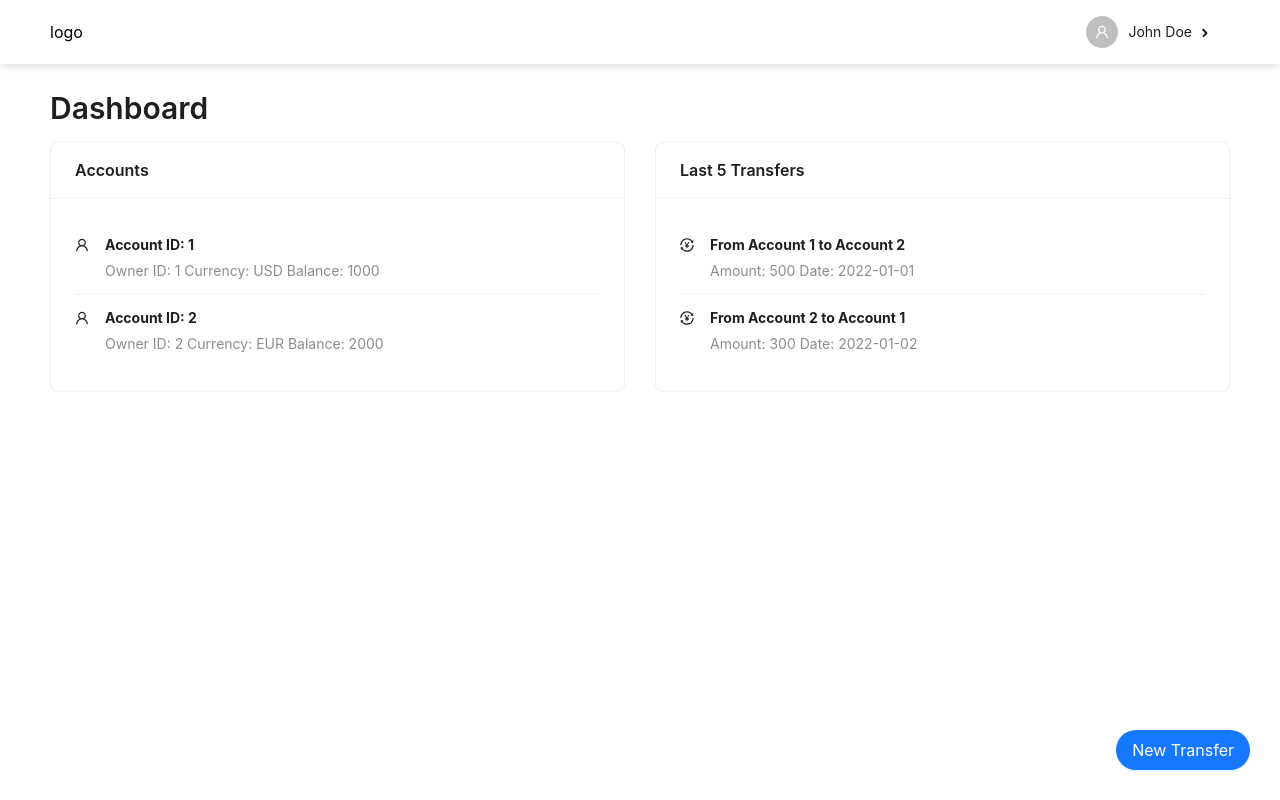
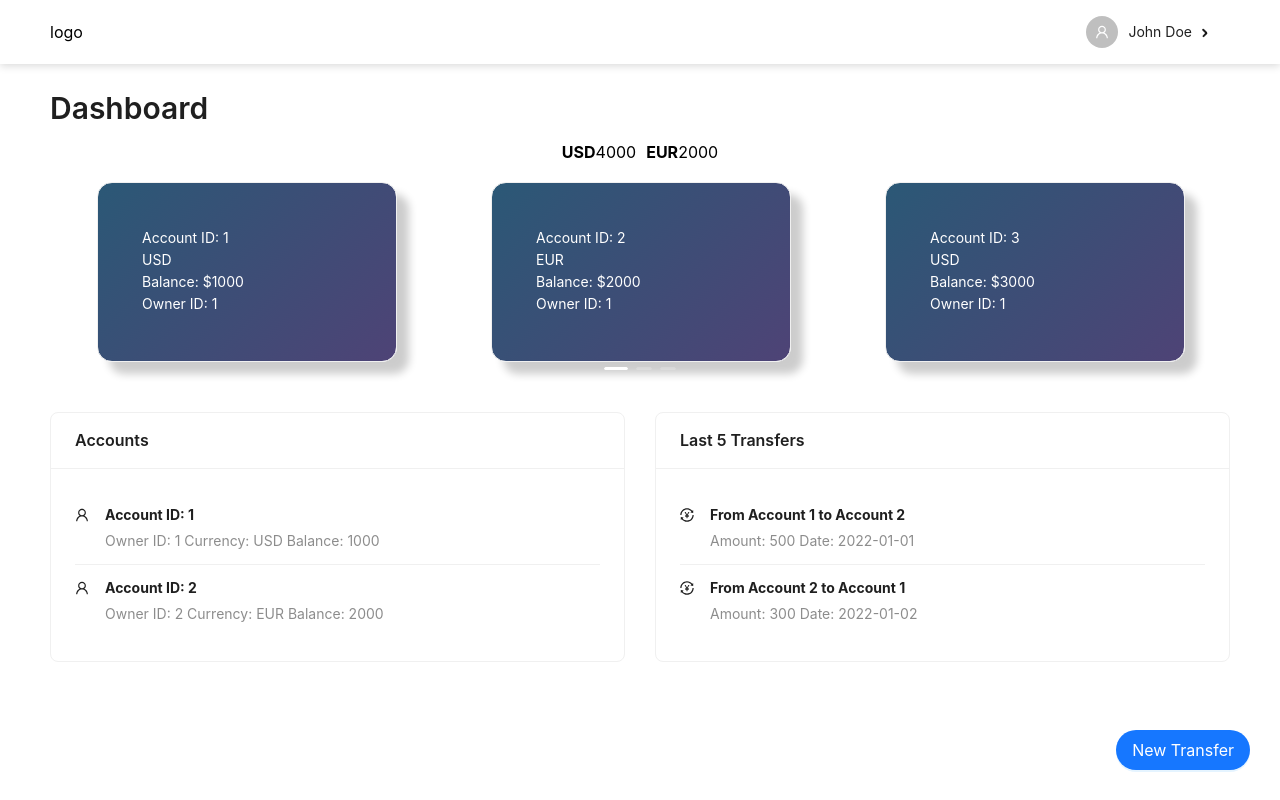
Before and after one commit to emg1990/bank-app, a React (Create React App) app: page / in a window 1280 px wide. Built offline with nearby package versions, Linux system fonts and the light colour scheme.

Commit message:
Adding personal accounts list

```diff
--- a/src/components/Home/Home.module.css
+++ b/src/components/Home/Home.module.css
@@ -1,3 +1,3 @@
-.container {
-  border: 1px solid #f0f0f0;
+.personalAccountsContainer {
+  margin-bottom: 30px;
 }
--- a/src/components/Home/Home.tsx
+++ b/src/components/Home/Home.tsx
@@ -2,6 +2,8 @@ import React from 'react';
 import { Card, Row, Col, Typography } from 'antd';
 import AccountsList from './AccountsList/AccountsList';
 import TransfersList from './TransfersList/TransfersList';
+import PersonalAccountsList from './PersonalAccountsList/PersonalAccountsList';
+import styles from './Home.module.css'
 
 const { Title } = Typography;
 
@@ -11,6 +13,9 @@ const Home: React.FC = () => {
   return (
     <>
       <Title level={2}>Dashboard</Title>
+      <div className={styles.personalAccountsContainer}>
+        <PersonalAccountsList />
+      </div>
       <Row gutter={[30, 30]}>
         <Col xs={24} md={12}>
           <Card title="Accounts" >
--- /dev/null
+++ b/src/components/Home/PersonalAccountsList/PersonalAccount/PersonalAccount.module.css
@@ -0,0 +1,22 @@
+.container {
+  display: flex;
+  justify-content: center;
+  height: 200px;
+}
+
+.cardContainer {
+  background: linear-gradient(135deg, #2b5876, #4e4376);
+  color: white;
+  border-radius: 15px;
+  padding: 20px;
+  width: 300px;
+  height: 180px;
+  box-shadow:
+    12px 12px 8px #00000033;
+}
+
+.cardContent {
+  display: flex;
+  flex-direction: column;
+  color: #fff;
+}
--- /dev/null
+++ b/src/components/Home/PersonalAccountsList/PersonalAccount/PersonalAccount.tsx
@@ -0,0 +1,25 @@
+import React from 'react';
+import { Card } from 'antd';
+import { IAccount } from '../../../types';
+import styles from './PersonalAccount.module.css';
+
+interface PersonalAccountProps {
+  account: IAccount;
+}
+
+const PersonalAccount: React.FC<PersonalAccountProps> = ({ account }) => {
+  return (
+    <div className={styles.container}>
+      <Card className={styles.cardContainer}>
+        <div className={styles.cardContent}>
+        <span>Account ID: {account.accountId}</span>
+        <span>{account.currency}</span>
+        <span>Balance: ${account.balance}</span>
+        <span>Owner ID: {account.ownerId}</span>
+        </div>
+      </Card>
+    </div>
+  );
+};
+
+export default PersonalAccount;
--- /dev/null
+++ b/src/components/Home/PersonalAccountsList/PersonalAccountsList.module.css
@@ -0,0 +1,12 @@
+.container {
+  display: flex;
+  flex-direction: column;
+  gap: 20px;
+}
+
+.balance {
+  display: flex;
+  flex-direction: row;
+  justify-content: center;
+  gap: 10px;
+}
--- /dev/null
+++ b/src/components/Home/PersonalAccountsList/PersonalAccountsList.tsx
@@ -0,0 +1,70 @@
+import React, { useEffect, useMemo, useState } from 'react';
+import { Carousel } from 'antd';
+import { IAccount } from '../../types';
+import PersonalAccount from './PersonalAccount/PersonalAccount';
+import useDimensions from '../../../hooks/useDimensions';
+import styles from './PersonalAccountsList.module.css'
+
+const PersonalAccounts = () => {
+  const [accounts, setAccounts] = useState<IAccount[]>([]);
+  const { width } = useDimensions();
+  useEffect(() => {
+    const mockAccounts: IAccount[] = [
+      {
+        accountId: 1,
+        ownerId: 1,
+        name: 'Account 1',
+        balance: 1000,
+        currency: 'USD'
+      },
+      {
+        accountId: 2,
+        ownerId: 1,
+        name: 'Account 2',
+        balance: 2000,
+        currency: 'EUR'
+      },
+      {
+        accountId: 3,
+        ownerId: 1,
+        name: 'Account 3',
+        balance: 3000,
+        currency: 'USD'
+      }
+    ];
+
+    setAccounts(mockAccounts);
+  }, [])
+  const totalBalance = useMemo(() => {
+    const balanceByCurrency: Record<string, number> = {};
+    accounts.forEach(account => {
+      if (balanceByCurrency[account.currency]) {
+        balanceByCurrency[account.currency] += account.balance;
+      } else {
+        balanceByCurrency[account.currency] = account.balance;
+      }
+    });
+    return balanceByCurrency;
+  }, [accounts]);
+  /**
+   * The number of cards to show based on the width of the container.
+   * It is calculated by dividing the width by the sum of the card width, gap and padding.
+   */
+  const cardsToShow = Math.floor(width / (300 + 30 + 50));
+  return (
+    <div className={styles.container}>
+      <div className={styles.balance}>
+        {Object.keys(totalBalance).map(currency => (
+          <span key={currency}><strong>{currency}</strong>{totalBalance[currency]}</span>
+        ))}
+      </div>
+      <Carousel slidesToShow={cardsToShow}>
+        {accounts.map(account => (
+          <PersonalAccount account={account} key={account.accountId}/>
+        ))}
+      </Carousel>
+    </div>
+  );
+};
+
+export default PersonalAccounts;
--- /dev/null
+++ b/src/hooks/useDimensions.ts
@@ -0,0 +1,27 @@
+import { useState, useEffect } from 'react';
+
+const useDimensions = () => {
+  const [dimensions, setDimensions] = useState({
+    width: window.innerWidth,
+    height: window.innerHeight,
+  });
+
+  useEffect(() => {
+    const handleResize = () => {
+      setDimensions({
+        width: window.innerWidth,
+        height: window.innerHeight,
+      });
+    };
+
+    window.addEventListener('resize', handleResize);
+
+    return () => {
+      window.removeEventListener('resize', handleResize);
+    };
+  }, []);
+
+  return dimensions;
+};
+
+export default useDimensions;
```
